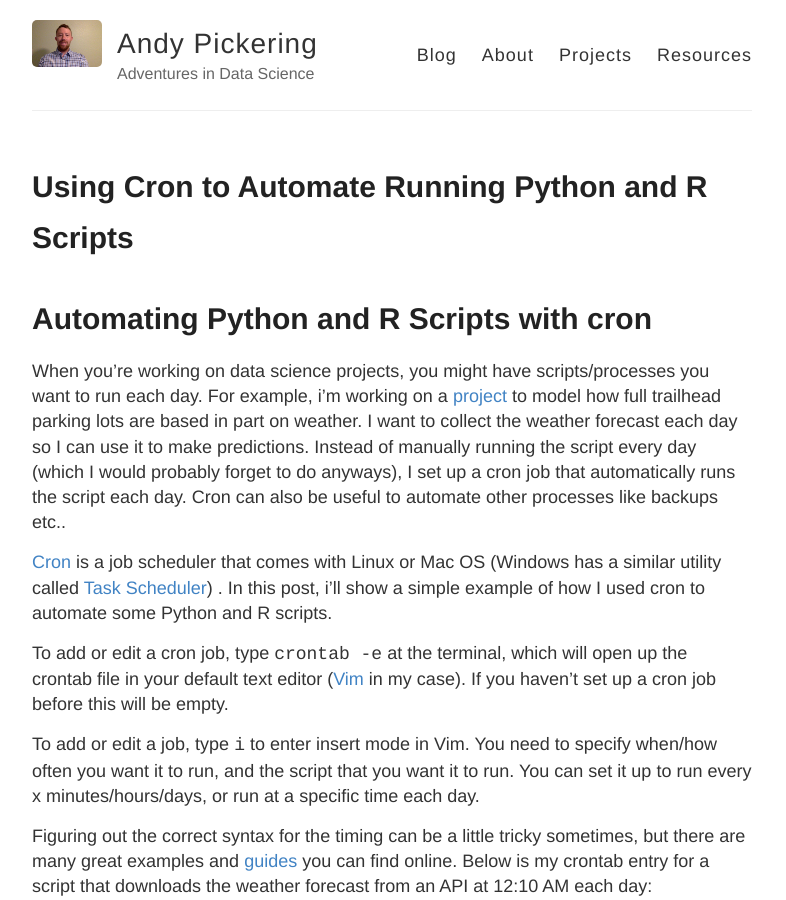
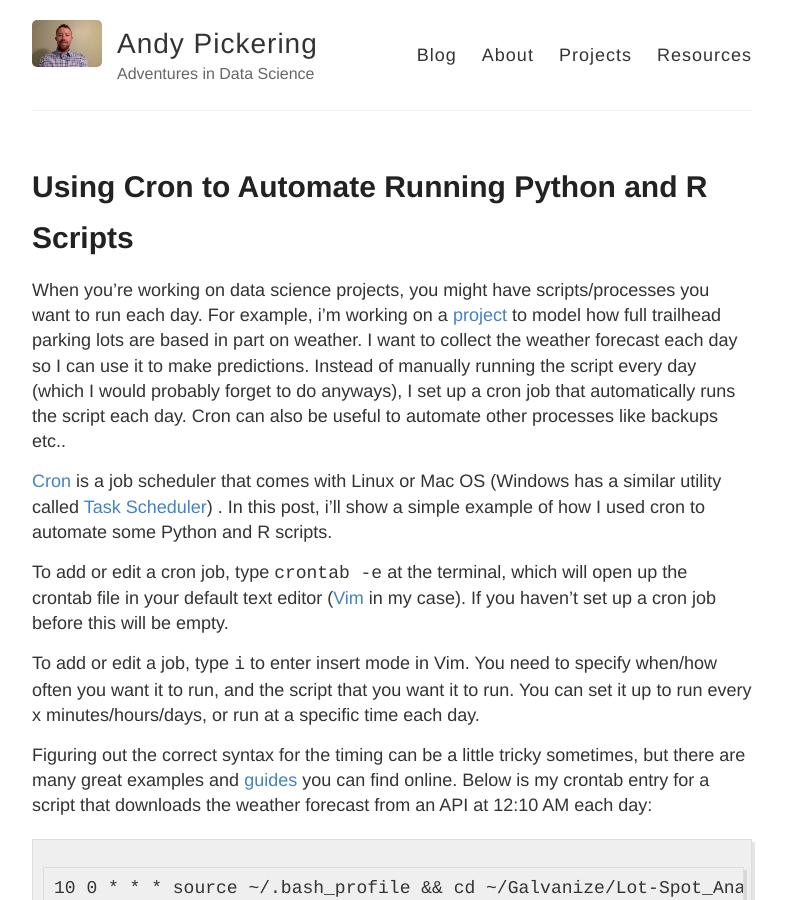
Before and after one commit to andypicke/andypicke.github.io, a Jekyll site: the page built from _posts/2020-06-29-cron_python_R.md, in a window 1280 px wide and 900 px high. Shown: the whole window, without its empty margins (248-1034 px from the left). Built offline with Jekyll 4.4.1, drawn with Linux system fonts in a browser that asks for light colours; comment, search, counter and statistics services are not loaded.

Commit message:
remove header from cron post

```diff
--- a/_posts/2020-06-29-cron_python_R.md
+++ b/_posts/2020-06-29-cron_python_R.md
@@ -3,8 +3,6 @@ layout: post
 title: Using Cron to Automate Running Python and R Scripts
 tags: Python,R
 ---
-
-# Automating Python and R Scripts with cron
 
 When you're working on data science projects, you might have scripts/processes you want to run each day. For example, i'm working on a [project](https://github.com/andypicke/JeffCo-OpenSpace-LotSpot-Analysis) to model how full trailhead parking lots are based in part on weather. I want to collect the weather forecast each day so I can use it to make predictions. Instead of manually running the script every day (which I would probably forget to do anyways), I set up a cron job that automatically runs the script each day. Cron can also be useful to automate other processes like backups etc..
 
```
